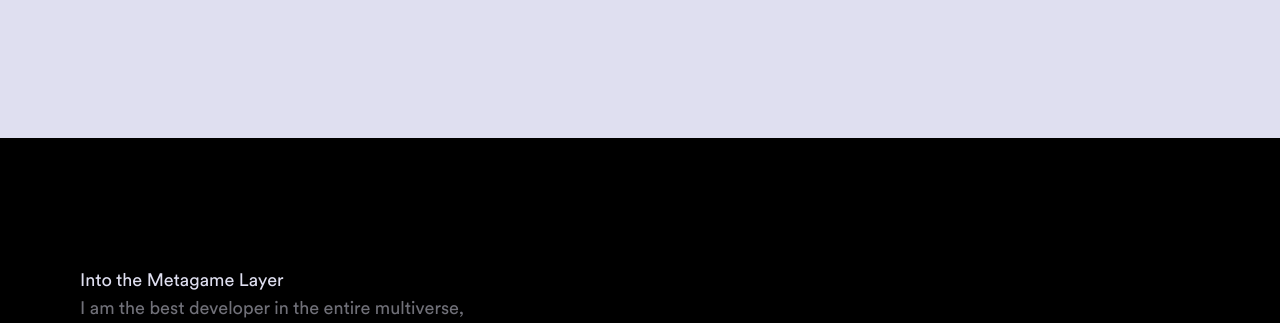
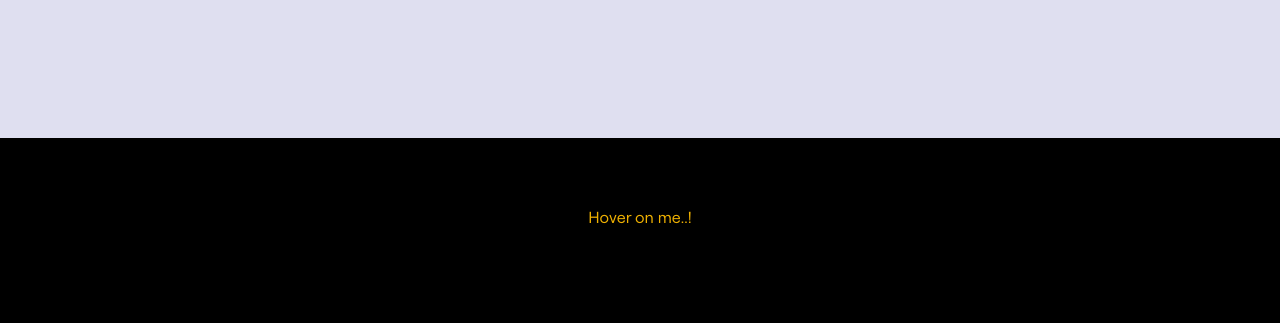
Before and after one commit to thisisaman408/GamingWebFrontEnd, a React (Vite) app: page / in a window 1280 px wide. Shown: the part 2660-2983 px from the top of the page. Built offline with nearby package versions, Linux system fonts and the light colour scheme.

Commit message:
Added Horizontal Rule after About Section

```diff
--- a/src/App.jsx
+++ b/src/App.jsx
@@ -4,6 +4,7 @@ import Contact from './components/Contact';
 import Feature from './components/Feature';
 import Footer from './components/Footer';
 import Hero from './components/Hero';
+import Rule from './components/HorizontalRule/Rule';
 import NavBar from './components/NavBar';
 import Story from './components/Story';
 const App = () => {
@@ -12,6 +13,7 @@ const App = () => {
 			<NavBar />
 			<Hero />
 			<About />
+			<Rule />
 			<Feature />
 			<Story />
 			<Contact />
--- /dev/null
+++ b/src/components/HorizontalRule/Rule.jsx
@@ -0,0 +1,76 @@
+import gsap from 'gsap';
+import React, { useEffect, useRef } from 'react';
+
+const Rule = () => {
+	const finalPath = `M 10 40 Q 350 40 690 40`;
+	const svgRef = useRef(null);
+	const pathRef = useRef(null);
+
+	useEffect(() => {
+		const path = pathRef.current;
+		if (path) {
+			path.setAttribute('stroke', 'url(#gradient)');
+		}
+	}, []);
+
+	const handleMouseMove = (event) => {
+		if (!svgRef.current || !pathRef.current) return;
+
+		let rect = svgRef.current.getBoundingClientRect();
+		let xPos = event.clientX - rect.left;
+		let yPos = event.clientY - rect.top;
+
+		let waveOffset = Math.sin(xPos / 30) * 10;
+		let path = `M 10 40 Q ${xPos} ${yPos + waveOffset} 690 40`;
+
+		gsap.to(pathRef.current, {
+			attr: { d: path },
+			duration: 0.15,
+			ease: 'power3.out',
+		});
+	};
+
+	const handleMouseLeave = () => {
+		gsap.to(pathRef.current, {
+			attr: { d: finalPath },
+			duration: 1.2,
+			ease: 'elastic.out(1.2, 0.3)',
+		});
+	};
+
+	return (
+		<div className="flex flex-col justify-center items-center">
+			<div
+				id="string"
+				className="h-[100px] w-full bg-black flex justify-center items-center px-2 -mb-16 pt-10"
+				ref={svgRef}>
+				<svg
+					width="700"
+					height="130"
+					xmlns="http://www.w3.org/2000/svg"
+					onMouseMove={handleMouseMove}
+					onMouseLeave={handleMouseLeave}>
+					<defs>
+						<linearGradient id="gradient" x1="0%" y1="50%" x2="100%" y2="50%">
+							<stop offset="0%" stopColor="#aaa" />
+							<stop offset="50%" stopColor="#fff" />
+							<stop offset="100%" stopColor="#aaa" />
+						</linearGradient>
+					</defs>
+					<path
+						d={finalPath}
+						ref={pathRef}
+						strokeWidth={2.5}
+						fill="transparent"
+						strokeLinecap="round"
+					/>
+				</svg>
+			</div>
+			<p className="font-robert-regular bg-transparent text-yellow-500 mt-8">
+				Hover on me..!
+			</p>
+		</div>
+	);
+};
+
+export default Rule;
```
Also changed, not shown: src/App.css (deleted).
